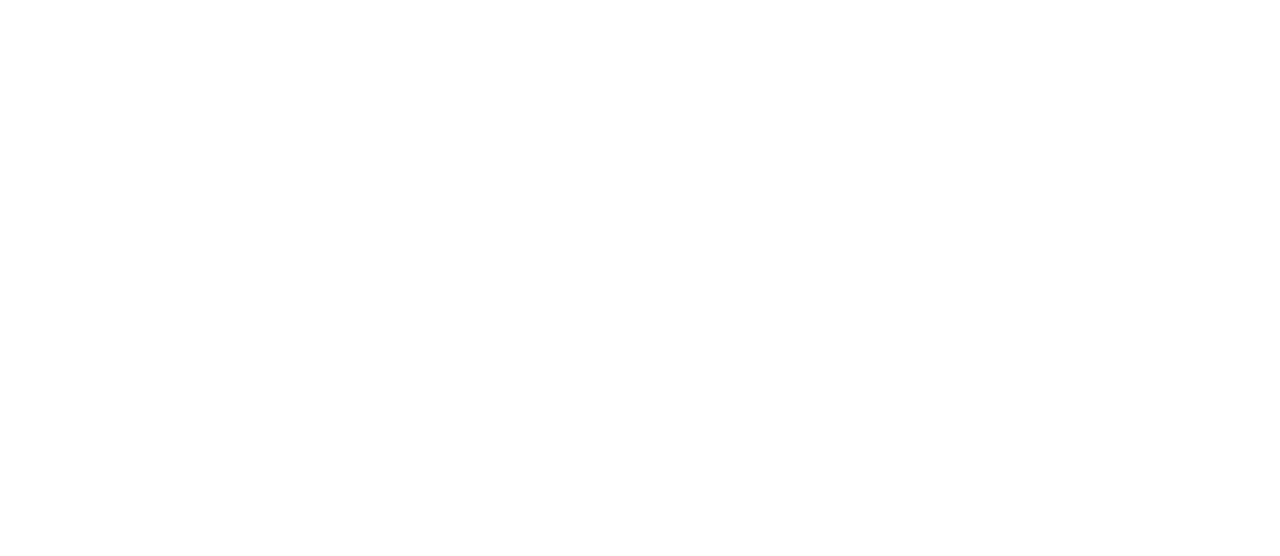
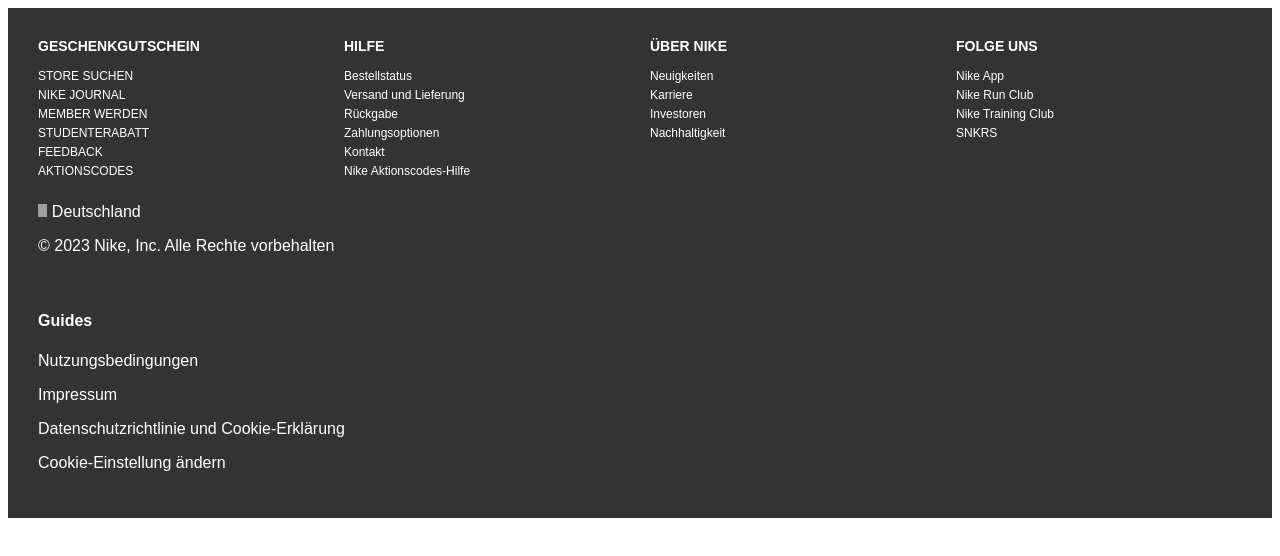
Before and after one commit to NoriesDev/Nike, a plain HTML site: page index.html in a window 1280 px wide. Drawn offline with Linux system fonts and the light colour scheme; grey boxes are pictures that could not be loaded.

Commit message:
changes footer

```diff
--- a/index.html
+++ b/index.html
@@ -1,16 +1,67 @@
 <!DOCTYPE html>
 <html lang="en">
+
 <head>
     <meta charset="UTF-8">
     <meta name="viewport" content="width=device-width, initial-scale=1.0">
     <link rel="stylesheet" href="style.css">
     <title>Nike</title>
 </head>
+
 <body>
     <!-- nav -->
 
     <!--main -->
 
     <!--footer -->
+    <footer class="footer">
+        <div class="footer-section">
+            <div class="footer-subsection">
+                <h3>GESCHENKGUTSCHEIN</h3>
+                <p>STORE SUCHEN</p>
+                <p>NIKE JOURNAL</p>
+                <p>MEMBER WERDEN</p>
+                <p>STUDENTERABATT</p>
+                <p>FEEDBACK</p>
+                <p>AKTIONSCODES</p>
+            </div>
+            <div class="footer-subsection">
+                <h3>HILFE</h3>
+                <p>Bestellstatus</p>
+                <p>Versand und Lieferung</p>
+                <p>Rückgabe</p>
+                <p>Zahlungsoptionen</p>
+                <p>Kontakt</p>
+                <p>Nike Aktionscodes-Hilfe</p>
+            </div>
+            <div class="footer-subsection">
+                <h3>ÜBER NIKE</h3>
+                <p>Neuigkeiten</p>
+                <p>Karriere</p>
+                <p>Investoren</p>
+                <p>Nachhaltigkeit</p>
+            </div>
+            <div class="footer-subsection">
+                <h3>FOLGE UNS</h3>
+                <p>Nike App</p>
+                <p>Nike Run Club</p>
+                <p>Nike Training Club</p>
+                <p>SNKRS</p>
+            </div>
+        </div>
+        <div class="footer-bottom1">
+            <span><img src="https://t4.ftcdn.net/jpg/01/49/54/43/360_F_149544314_UcRXtS7SJVBBFUYVJGA88LWgbimCMsfg.jpg"
+                    width="9.38" height="13.12" alt="Location Icon"> Deutschland</span>
+            <p>© 2023 Nike, Inc. Alle Rechte vorbehalten</p>
+        </div>
+        <div class="footer-bottom2">
+            <h4>Guides</h4>
+            <p>Nutzungsbedingungen</p>
+            <p>Impressum</p>
+            <p>Datenschutzrichtlinie und Cookie-Erklärung</p>
+            <p>Cookie-Einstellung ändern</p>
+        </div>
+    </footer>
 </body>
+
 </html>
--- a/style.css
+++ b/style.css
@@ -0,0 +1,60 @@
+.footer {
+    background-color: #333;
+    color: #fff;
+    padding: 20px;
+    font-family: Arial, sans-serif;
+    display: flex;
+    flex-wrap: wrap;
+    justify-content: space-between;
+}
+
+.footer-section {
+    display: flex;
+    flex-wrap: wrap;
+    width: 100%;
+}
+
+.footer-subsection {
+    flex: 1;
+    min-width: 20%;
+    padding: 10px;
+    box-sizing: border-box;
+}
+
+.footer-subsection h3 {
+    margin: 0;
+    padding-bottom: 10px;
+    font-size: 14px;
+    font-weight: bold;
+}
+
+.footer-subsection p {
+    margin: 5px 0;
+    font-size: 12px;
+}
+
+.footer-bottom1 {
+    width: 100%;
+    padding: 10px;
+    box-sizing: border-box;
+}
+
+.footer-bottom2 {
+    width: 100%;
+    padding: 10px;
+    box-sizing: border-box;
+}
+
+@media (max-width: 800px) {
+    .footer-subsection {
+        flex-basis: 50%;
+        text-align: center;
+    }
+}
+
+@media (max-width: 600px) {
+    .footer-subsection {
+        flex-basis: 100%;
+        text-align: center;
+    }
+}
```
